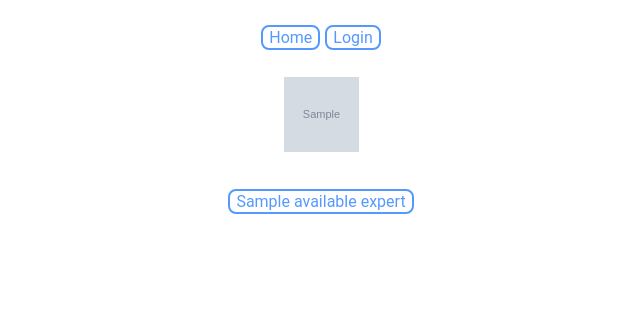
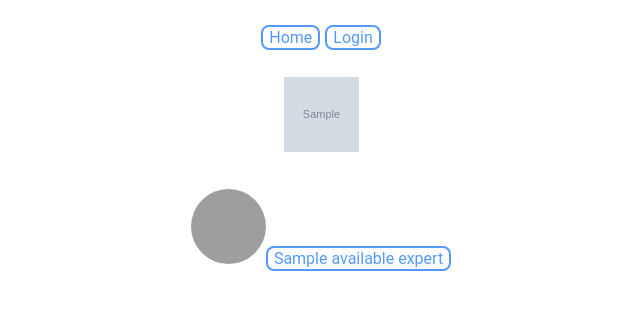
Before and after one commit to FSlowkey/_csmentor_, a Python web app: template templates/profilefeed.html in a window 1280 px wide. Shown: the part 174-484 px from the top of the page, without its empty margins (319-959 px from the left). Run offline with Jinja, Linux system fonts and the light colour scheme; the template is opened without the code that fills it: most values are stand-ins (such as "Sample title", 1, 10 or a date in 2020); grey boxes marked "Sample" are stand-in pictures; grey boxes are pictures that could not be loaded.

Commit message:
add expert pictures!

```diff
--- a/main.py
+++ b/main.py
@@ -210,6 +210,7 @@ class FeedHandler(webapp2.RequestHandler):
         expert_list = []
         for expert_profile in expert_profiles:
             if InterestsMatch(expert_profile):
+                expert_profile.keyUrl = expert_profile.key.urlsafe()
                 expert_list.append(expert_profile)
         values['available_experts'] = expert_list
         values['events'] = []
--- a/templates/profilefeed.html
+++ b/templates/profilefeed.html
@@ -55,7 +55,11 @@
     font-family:'Roboto', sans-serif;
     text-align:center;
 }
-
+    .expert_images{
+        border-radius: 50%;
+        width: 75px;
+        height:75px;
+    }
 </style>
 <h1>
    <img width="50vw" src="{{image_url}}" class = 'center'><br>
@@ -80,7 +84,7 @@
 
     {% else %}
         {% for available_expert in available_experts %}
-        <div class = 'wrapper'><a href="/p/{{available_expert.name}}"><button class="button">{{available_expert.name}}</button></div><br>
+        <div class = 'wrapper'><img class = "expert_images"  src="/profilepic?id={{available_expert.keyUrl}}"><a href="/p/{{available_expert.name}}"><button class="button">{{available_expert.name}}</button></div><br>
         {% endfor %}
     {% endif %}
 
```
